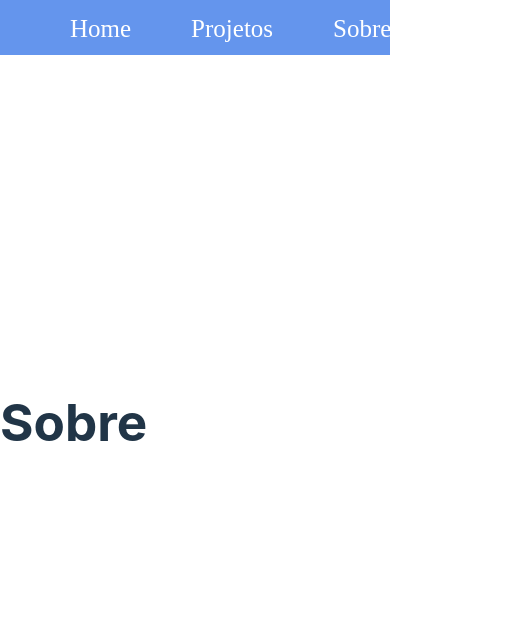
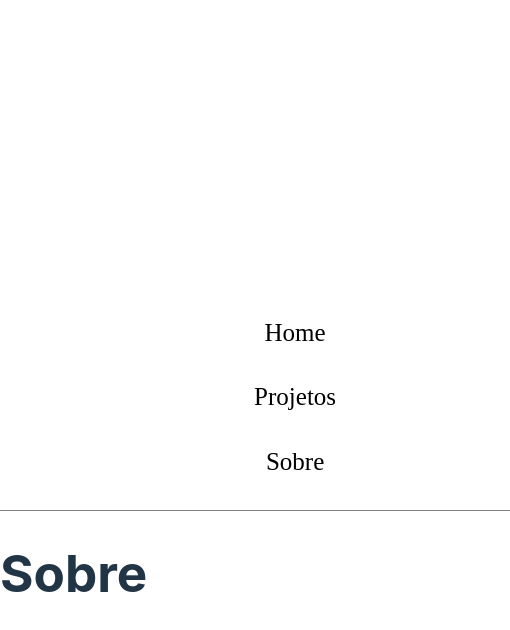
Before and after one commit to kswelder/portifolio, a React (Vite) app: page /sobre in a window 390 px wide. Shown: the top 630 px of the page, 510 px wide, since content can reach past the window. Built offline with nearby package versions, Linux system fonts and the light colour scheme.

Commit message:
Adicionando responsividade ao menu (e falhando no processo)

```diff
--- a/src/styles/HeaderNavComponents.css
+++ b/src/styles/HeaderNavComponents.css
@@ -1,47 +1,88 @@
 header {
+    background-color: white;
+    width: 100%;
+    height: 9vh;
+    margin: 0;
+    border-bottom: 0.5px solid rgb(128, 128, 128);
+    overflow: hidden;
+}
+header nav {
     margin: auto;
-    padding: 0;
-    position: fixed;
-    top: 0;
-    left: 0;
+    display: flex;
+    justify-content: space-around;
+}
+header nav .logo {
+    width: 9vh;
+    height: 9vh;
+}
+header nav ul {
+    list-style: none;
+    width: 100vh;
+    margin-right: 30vh;
+    display: flex;
+}
+@media (max-width: 700px) {
+    header {
+        width: auto;
+        height: auto;
+        justify-content: center;
+    }
+    header nav {
+        width: 100%;
+        display: grid;
+    }
+    header nav ul {
+        width: 100%;
+        display: flex;
+        flex-direction: column;
+    }
+    .link {
+        padding: 1.4vh 20vh;
+    }
+    header nav ul li:hover .link{
+        padding: 1.4vh 35vh;
+        background-color: rgba(114, 114, 114, 0.5);
+    }
+}
+
+@media (max-width: 451px) {
+    header {
+        width: 100%;
+        height: auto;
+        justify-content: center;
+    }
+    header nav {
+        width: 100%;
+        display: grid;
+    }
+    header nav ul {
+        width: 100%;
+        display: flex;
+        flex-direction: column;
+    }
+    .link {
+        padding: 1.4vh 10vh;
+    }
+    header nav ul li:hover .link{
+        padding: 1.4vh 20vh;
+        background-color: rgba(114, 114, 114, 0.5);
+    }
+}
+header nav ul li {
+    float: left;
     display: grid;
-    width: 100%;
-    height: 55px;
-    place-items: center;
-    background-color: cornflowerblue;
 }
-header ul {
-    width: 100%;
-    height: auto;
-    position: relative;
-    display: flex;
-    list-style-type: none;
-    margin: auto;
-}
-header ul li {
-    margin: 0;
-    float: left;
-    padding: 10px 5px;
-}
-header ul li div {
-    width: 90%;
-    height: 4px;
-    background-color: rgba(0, 0, 0, 0);
-    margin: auto;
-    transition: 400ms;
-}
-header ul li:hover .link {
-    color: black;
-}
-header ul li:hover div {
-    background-color: black;
-    border-radius: 60px;
+header nav ul li:hover .link {
+    color: white;
+    background-color: rgba(114, 114, 114, 0.5);
 }
 .link {
-    padding: 5px 25px;
-    color: white;
+    padding: 1.6vh 8vh;
+    color: black;
     font-size: 25px;
     font-family: "Avenir";
     font-weight: 400;
+    text-decoration: none;
+    text-align: center;
     transition: 600ms;
 }
```
